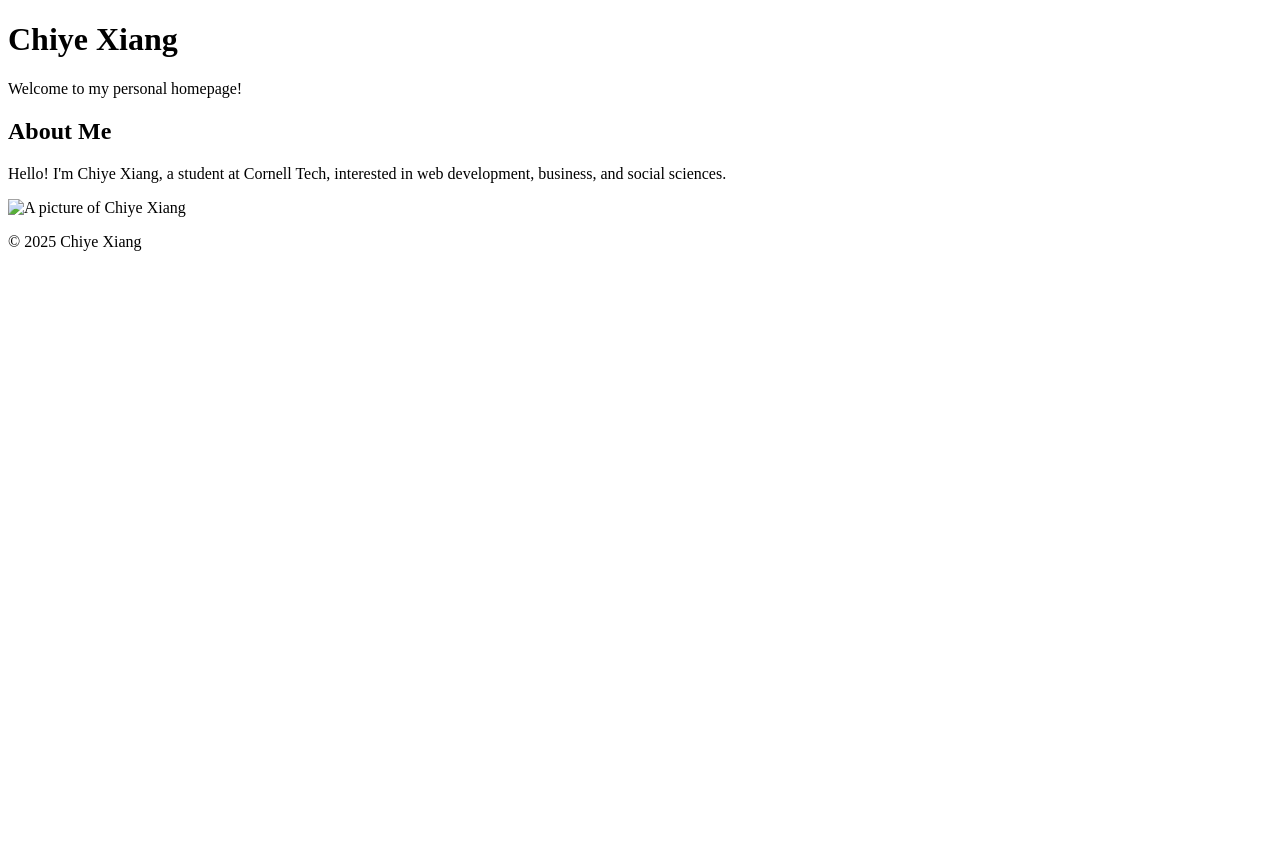
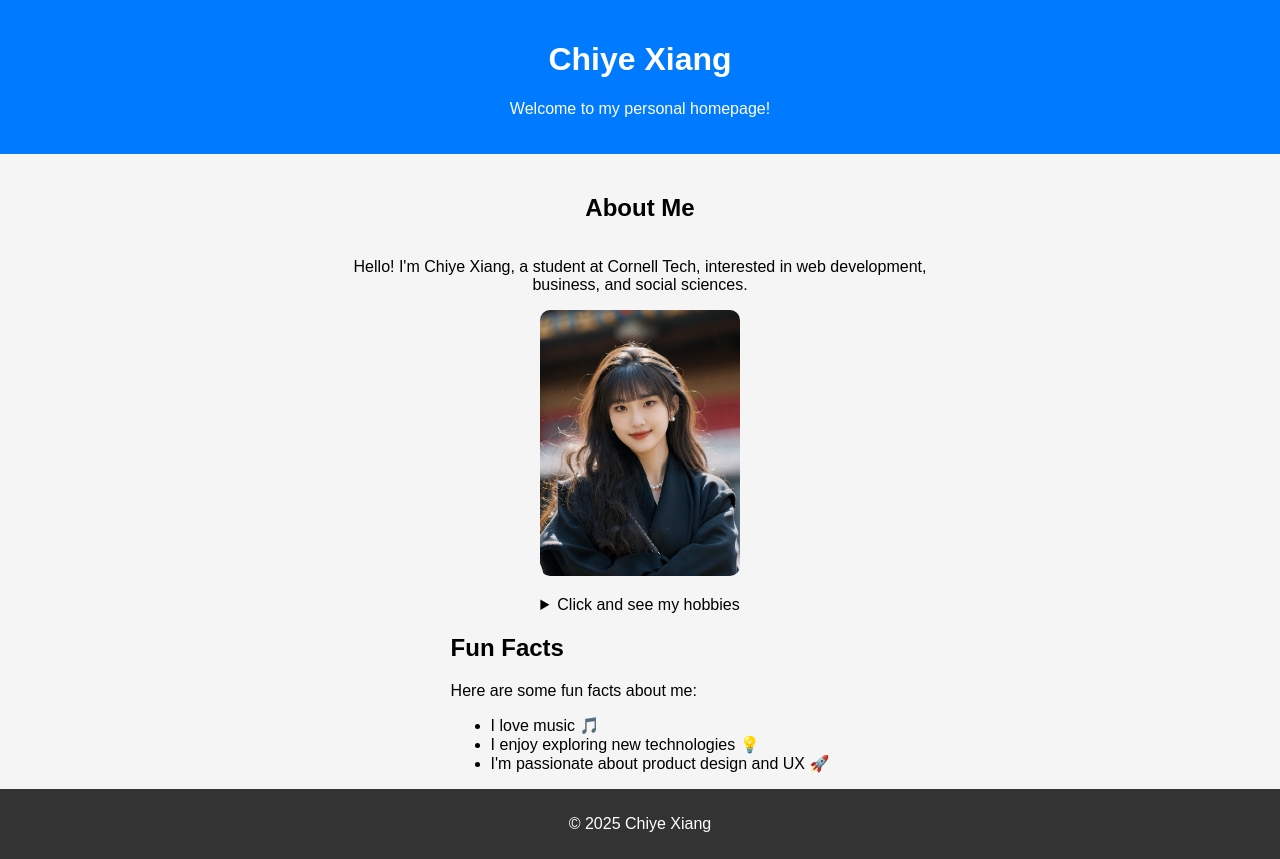
Before and after one commit to ChiyeXiang/hello-world, a plain HTML site: page index.html in a window 1280 px wide. Before the commit the page ends 800 px from the top, so only its background shows below. Drawn offline with Linux system fonts and the light colour scheme.

```diff
--- a/index.html
+++ b/index.html
@@ -7,17 +7,45 @@
     <link rel="stylesheet" href="styles.css">
 </head>
 <body>
+
+    <!-- 头部 Header -->
     <header>
         <h1>Chiye Xiang</h1>
         <p>Welcome to my personal homepage!</p>
     </header>
+
+    <!-- 主要内容区 Section -->
     <section id="bio">
         <h2>About Me</h2>
         <p>Hello! I'm Chiye Xiang, a student at Cornell Tech, interested in web development, business, and social sciences.</p>
         <img src="profile.jpg" alt="A picture of Chiye Xiang" width="200">
+
+
     </section>
+
+
+    <details>
+        <summary>Click and see my hobbies</summary>
+        <p>I like music, technologies and UX.</p>
+    </details>
+
+    <!-- 其他内容区 Section -->
+    <section id="fun-facts">
+        <h2>Fun Facts</h2>
+        <p>Here are some fun facts about me:</p>
+        <ul>
+            <li>I love music 🎵</li>
+            <li>I enjoy exploring new technologies 💡</li>
+            <li>I'm passionate about product design and UX 🚀</li>
+        </ul>
+    </section>
+
+
+    <!-- 页脚 Footer -->
     <footer>
         <p>&copy; 2025 Chiye Xiang</p>
     </footer>
+
+
 </body>
 </html>
--- a/styles.css
+++ b/styles.css
@@ -0,0 +1,41 @@
+body {
+    font-family: Arial, sans-serif;
+    margin: 0;
+    padding: 0;
+    display: flex;
+    flex-direction: column;
+    align-items: center;
+    background-color: #f5f5f5;
+}
+
+header {
+    background-color: #007bff;
+    color: white;
+    text-align: center;
+    padding: 20px;
+    width: 100%;
+}
+
+#bio {
+    display: flex;
+    flex-direction: column;
+    align-items: center;
+    padding: 20px;
+    width: 90%;
+    max-width: 600px;
+    text-align: center;
+}
+
+img {
+    border-radius: 10px;
+    max-width: 100%;
+    height: auto;
+}
+
+footer {
+    background-color: #333;
+    color: white;
+    text-align: center;
+    padding: 10px;
+    width: 100%;
+}
```
Also changed, not shown: profile.jpg (added), 1 other file.
